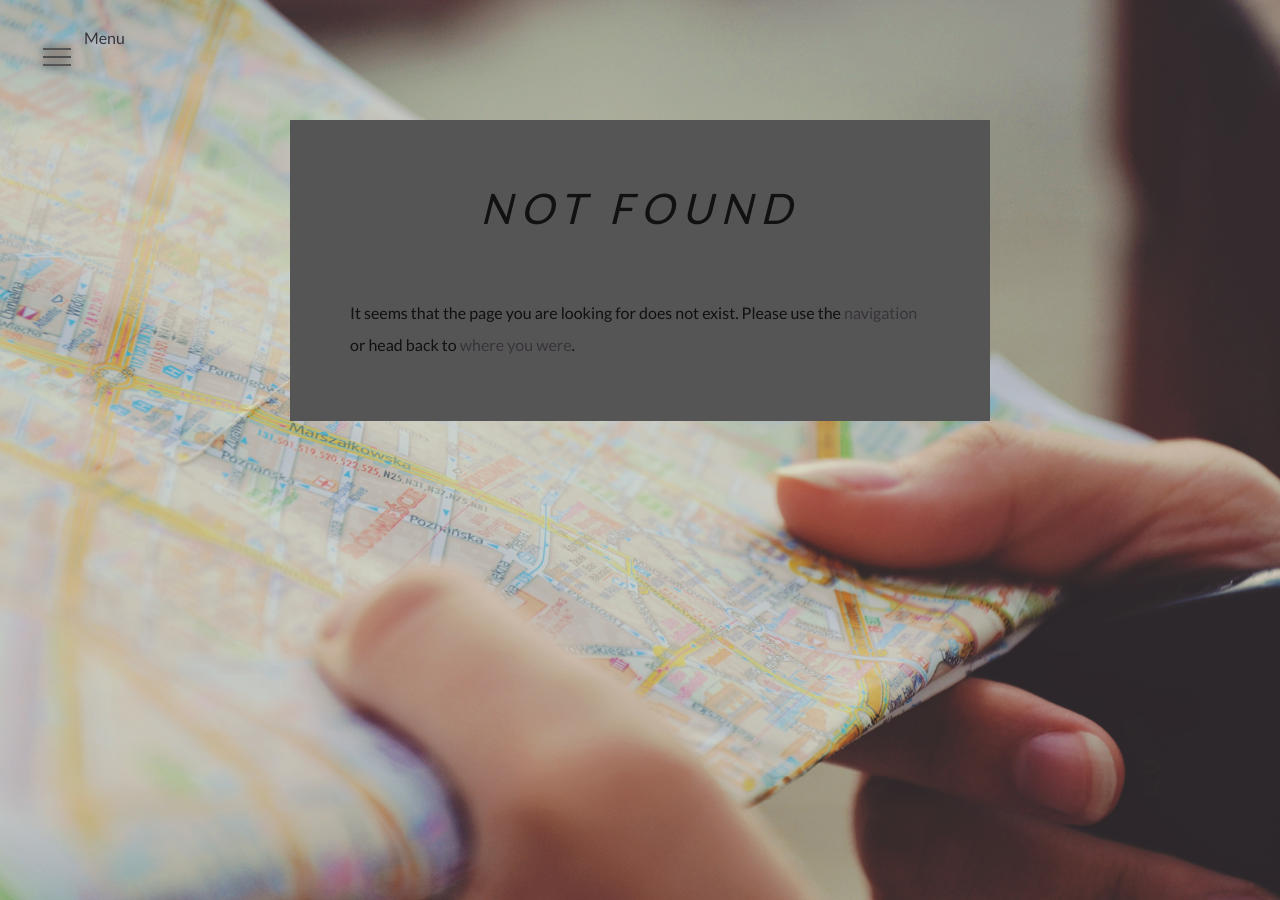
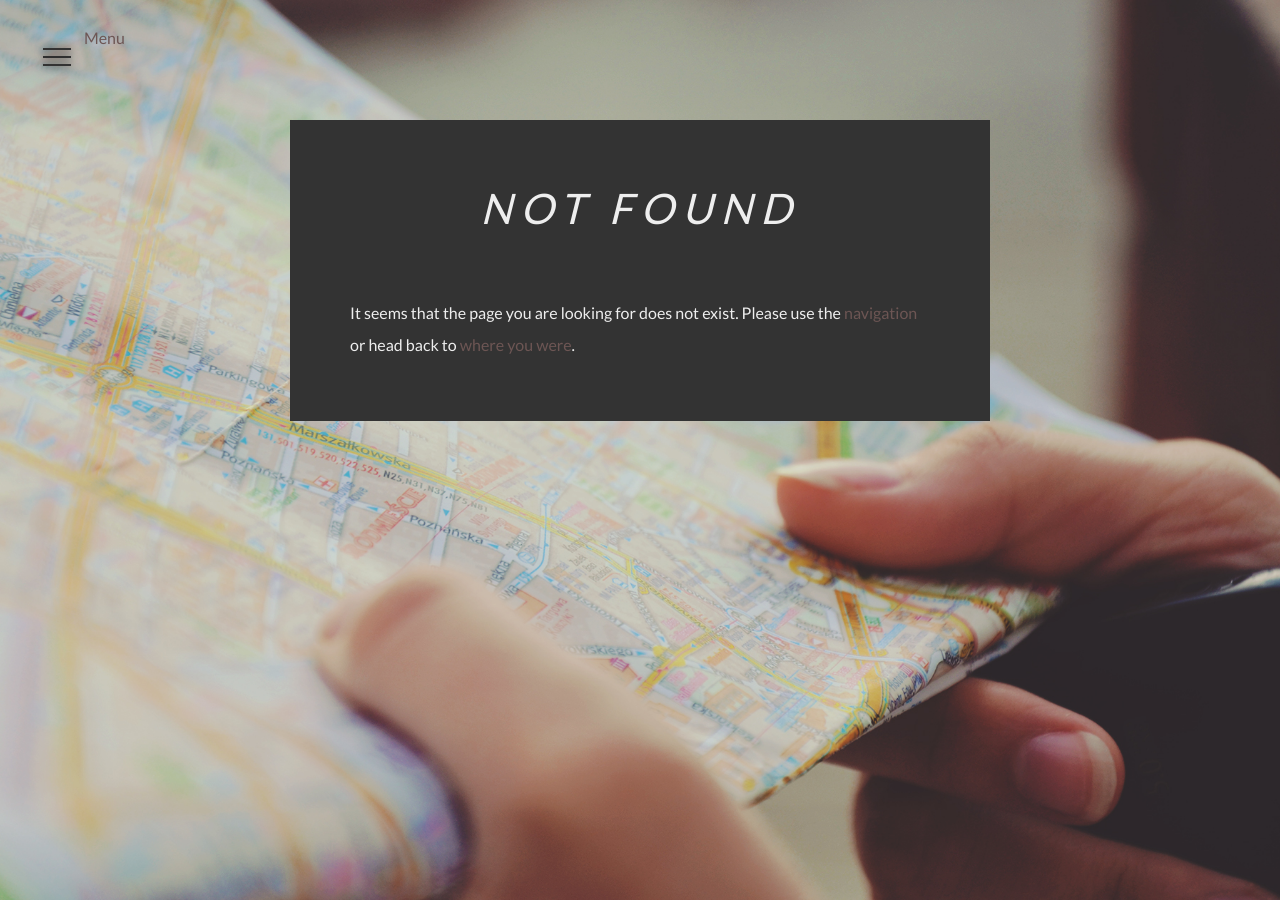
Before and after one commit to mccannd/mccannd.github.io, a Jekyll site: the page built from 404.html, in a window 1280 px wide. Built offline with Jekyll 4.4.1, drawn with Linux system fonts in a browser that asks for light colours; nearby versions of some CDN libraries.

Commit message:
General settings

```diff
--- a/assets/css/main.scss
+++ b/assets/css/main.scss
@@ -16,11 +16,11 @@ $base-line-height:      1;
 $dark-color:       #111;
 $light-color:      #eee;
 
-$text-color:       $dark-color;
-$text-color-light: $light-color;
-$background-color: #555555;
-$brand-color:      #38343A;
-$brand-color-2:    #503A4E;
+$text-color:       $light-color;
+$text-color-light: $dark-color;
+$background-color: #333333;
+$brand-color:      #6d5654;
+$brand-color-2:    #3d3634;
 
 $grey-color:       #828282;
 $grey-color-light: lighten($grey-color, 35%);
```
